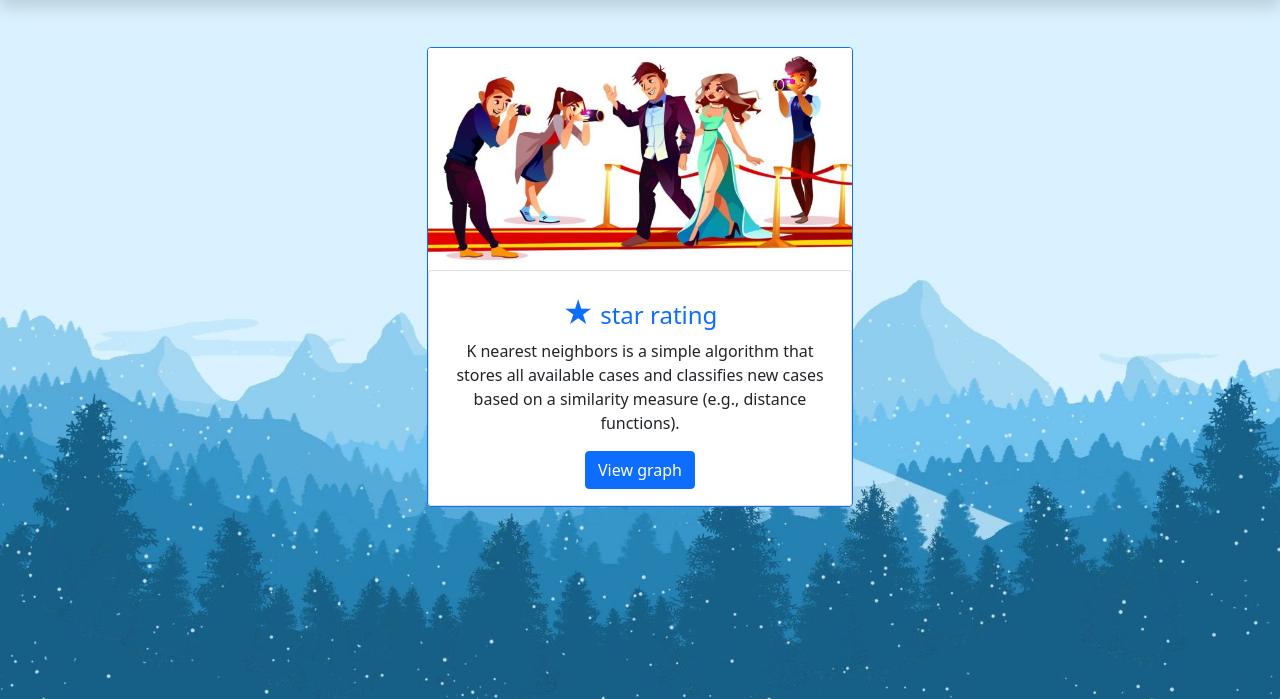
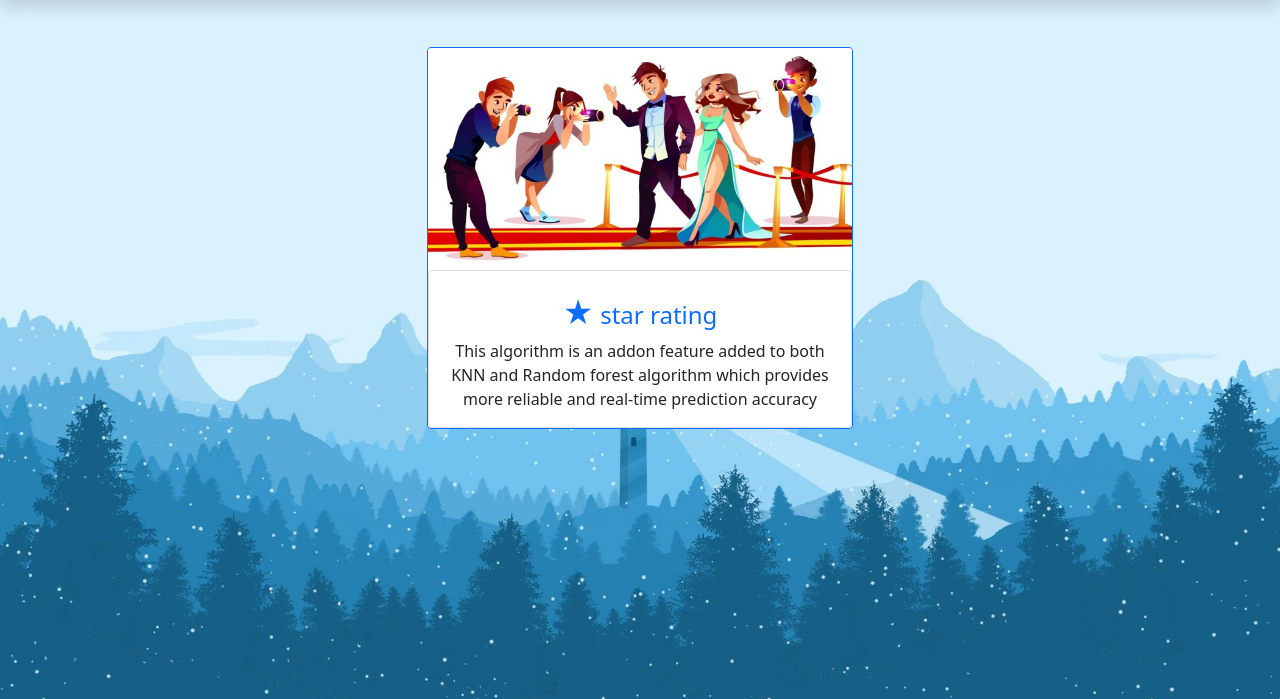
Before and after one commit to kishan-singh-code/Movie-Success-Prediction, a Django app: template templates/mean.html in a window 1280 px wide. Shown: the part 119-818 px from the top of the page. Run offline with Django 3.2, Linux system fonts and the light colour scheme; the template is opened without the code that fills it, so the values that code supplies are empty; some libraries are stand-ins or nearby versions.

Commit message:
edit mean.html

```diff
--- a/templates/mean.html
+++ b/templates/mean.html
@@ -28,8 +28,8 @@ Home
           <div class="card-body">
             <h2 class="card-title">{{data1}}</h2>
             <h4 class="card-title text-primary"><b>{{data2}}</b> <span style='font-size:30px;'>&#9733;</span> star rating</h4>
-            <p class="card-text">K nearest neighbors is a simple algorithm that stores all available cases and classifies new cases based on a similarity measure (e.g., distance functions).</p>
-            <a href="/knn_graph" class="btn btn-primary">View graph</a>
+            <p class="card-text">This algorithm is an addon feature added to both KNN and Random forest algorithm which provides more reliable and real-time prediction accuracy</p>
+
           </div>
           </div>
        </div>
```
